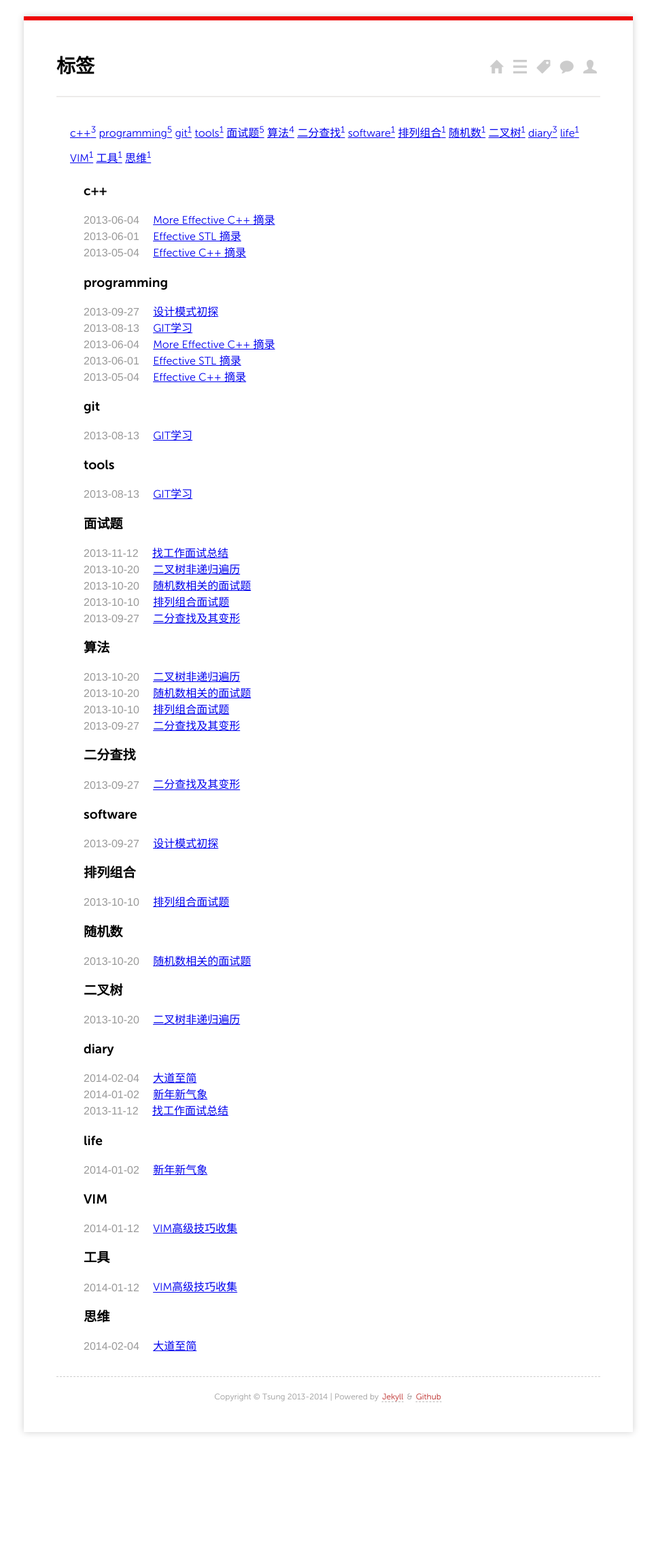
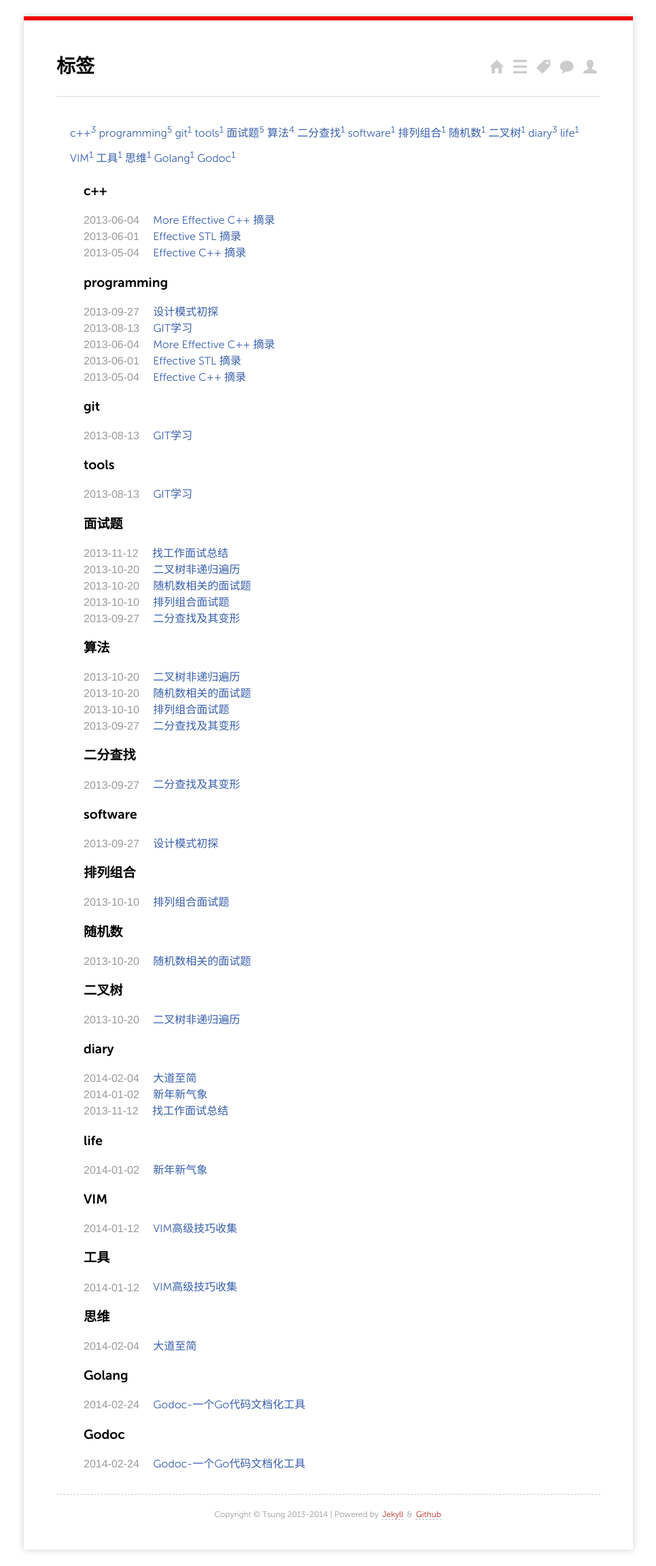
Before and after one commit to JiaxiangZheng/octman, a Jekyll site: the page built from tags/index.md, in a window 1280 px wide. Shown: the whole page at 68% size, without its empty margins (157-1122 px from the left). Built offline with Jekyll 4.4.1, drawn with Linux system fonts in a browser that asks for light colours; before the commit the page ends 2130 px from its top, so only the background shows below that; some of the changed lines change nothing that is shown.

Commit message:
add godoc-documenting-go-code translation article

```diff
--- /dev/null
+++ b/_posts/2014/2014-02-24-godoc-documenting-go-code.md
@@ -0,0 +1,62 @@
+---
+layout: post
+title: Godoc-一个Go代码文档化工具
+categories:
+- 翻译与转载
+tags:
+- Golang
+- Godoc
+---
+
+本文翻译自[Godoc: documenting Go code](http://blog.golang.org/godoc-documenting-go-code)一文，一方面当作自己翻译的第一篇练习，另一方面也熟悉一下Go的文档化工具。下面是翻译内容：
+
+* * *
+
+Go项目十分重视代码的文档。事实上，在软件设计中，文档对于软件的可维护和易使用具有重大的影响。因此，文档必须是书写良好并准确的，与此同时它还需要易于书写和维护。理想情况下，文档应该与代码一起，当更新代码的时候，文档也能够同步得到更新。对于程序员来说，越容易生成好的文档，对大家就越有好处。
+
+为此，我们开发了文档化工具[godoc](http://golang.org/cmd/godoc/)。本文介绍使用godoc生成文档的方法，同时解释如何使用我们的约定规则与工具为你自己的项目书写良好的文档。
+
+Godoc通过解析包含注释的Go代码来生成HTML或文本类型的文档。这样做的结果就是文档与它所涉及到的代码紧密地放到了一起。比如，通过godoc的Ｗeb界面，只需简单的一个点击，即可从一个函数的[文档](http://golang.org/pkg/strings/#HasPrefix)跳转到其[实现](http://golang.org/src/pkg/strings/strings.go?#L312)。
+
+在概念上，Godoc与Python的[Docstring](http://www.python.org/dev/peps/pep-0257/)和Java的[Javadoc](http://www.oracle.com/technetwork/java/javase/documentation/index-jsp-135444.html)类似，但Godoc的设计更简单。Godoc读入的注释并非语言层面进行构建（如Docstring），也无需按特殊的机器可读的语法规则编写（如Javadoc）。Godoc注释本身就是良好的注释，即便godoc不存在，也照样简单易读。
+
+Go的注释规则很简单，为类型，变量，常量，函数或包编写注释时，直接在这些声明前编写普通形式的注释，中间不留空行即可。Godoc将这些注释与后面的声明连接到一起，达到文档化的目的。比如，下面就是`fmt`包中[`Fprint`](http://golang.org/pkg/fmt/#Fprint)函数的文档：
+
+    // Fprint formats using the default formats for its operands and writes to w.
+    // Spaces are added between operands when neither is a string.
+    // It returns the number of bytes written and any write error encountered.
+    func Fprint(w io.Writer, a ...interface{}) (n int, err error) {
+
+注意，这个注释以其描述的元素开头，形成完整的一个句子。这个重要的规则使得我们可以生成多种形式的文档，从文本类型到HTML类型，甚至于UNIX的帮助页面类型，或为了使其更容易阅读而进行截断，例如只显示第一行或者第一句的时候。
+
+包的声明注释应该提供这个包的一般化文档，其注释可以简洁到像[`sort`](http://golang.org/pkg/sort/)包这样：
+
+    // Package sort provides primitives for sorting slices and user-defined
+    // collections.
+    package sort
+
+也可以像[gob包](http://golang.org/pkg/encoding/gob/)那样作一个全面而详细的介绍。当包需要大量的介绍性文档时，使用的是包文档化的另一条规则：包的注释放在一个单独的文件[doc.go](http://golang.org/src/pkg/encoding/gob/doc.go)，它只包含这些注释和包的许可条款。
+
+无论编写的包注释大小，都需要牢记于心的是，它们的首句将出现在godoc的[包列表](http://golang.org/pkg/)中。
+
+godoc的输出将忽略那些与顶层声明不相邻的注释，只有一个例外，那就是以`BUG(who)`开头的注释。这些注释将被识别为已知的bug，并包含在文档的`BUGS`区。而其中的`who`应该是那些可以提供关于这个BUG更多信息的用户名。比如，下面就是一个[bytes](http://golang.org/pkg/bytes/#bugs)包中已知的问题：
+
+    // BUG(r): The rule Title uses for word boundaries does not handle Unicode punctuation properly.
+
+如果需要将注释转化成HTML形式的文档，Godoc用户还需要掌握一些额外的格式化规则：
+
+-   段落以空行格开
+
+-   预格式化的文档应该缩进（参考gob包的[doc.go](http://golang.org/src/pkg/encoding/gob/doc.go)）
+
+-   URL将被转化为HTML链接，无需其它的特殊标记
+
+注意到，上述的这些规则并没有任何不同寻常之处。
+
+事实上，godoc简单规则的最大好处就是其易用性。事实上，包含所有Go语言标准库包在内的许多Go代码都已经遵守着上述的这些规则。
+
+对于你自己的代码，遵循上述的注释方式，就可以产生出良好的文档。任何安装在`$GOROOT/src/pkg`和`GOPATH`工作区下的Go包文档都自动地被godoc索引分析并通过godoc的命令行及HTTP接口查看，同时你还可以通过指定`-path`标志设定额外的索引路径，或者单纯地运行`godoc .`获得当前代码的文档。更多的细节可以参考[godoc文档](http://golang.org/cmd/godoc/)。
+
+* * *
+
+UPDATE: 发现已经有人翻译过这个了，见[这个](http://mikespook.com/2011/04/%E3%80%90%E7%BF%BB%E8%AF%91%E3%80%91godoc%EF%BC%9A%E6%96%87%E6%A1%A3%E5%8C%96-go-%E4%BB%A3%E7%A0%81/)
--- a/media/css/screen.css
+++ b/media/css/screen.css
@@ -139,6 +139,10 @@ hr {
     height: 2px;
     margin: 0 0 22px 0;
 }
+a {
+	color: #375EAB;
+	text-decoration: none;
+}
 a.ss-icon {
 	font-size: 20px;
 	padding: 0 0.25em;
```
